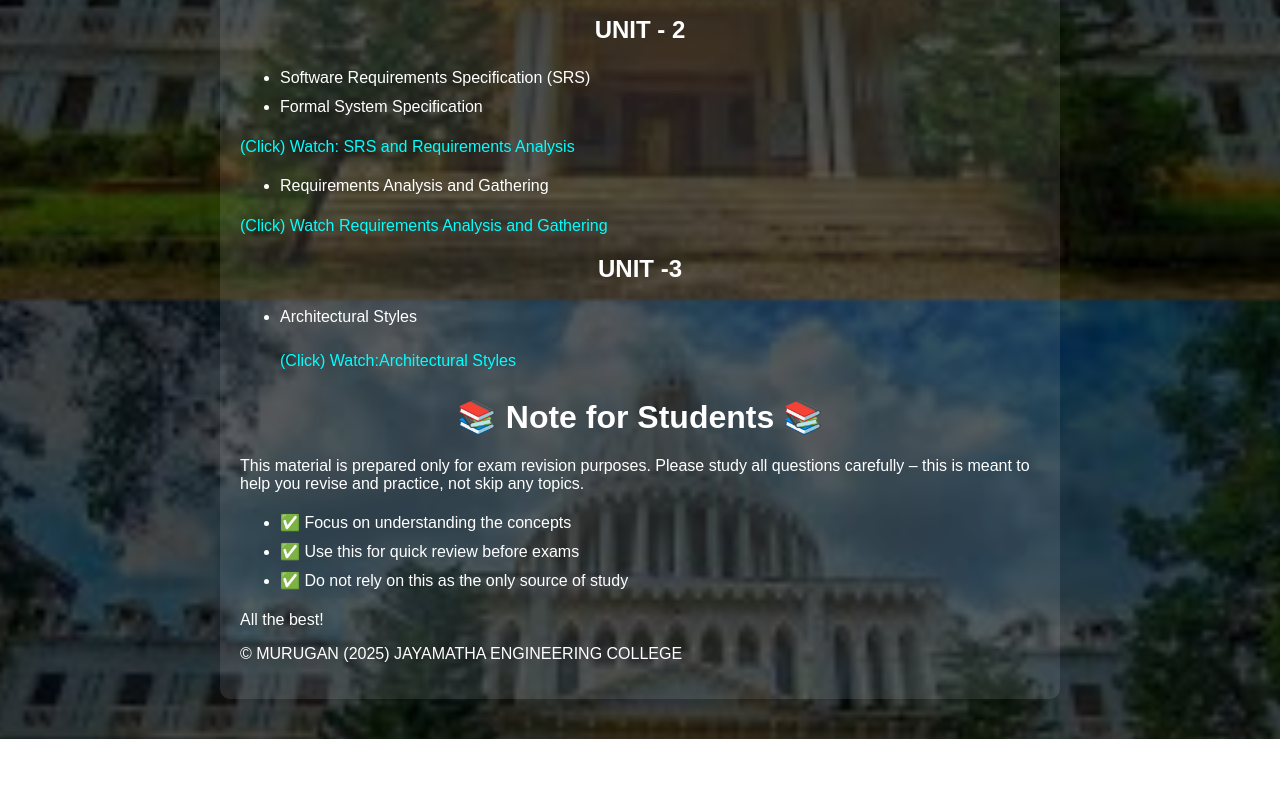
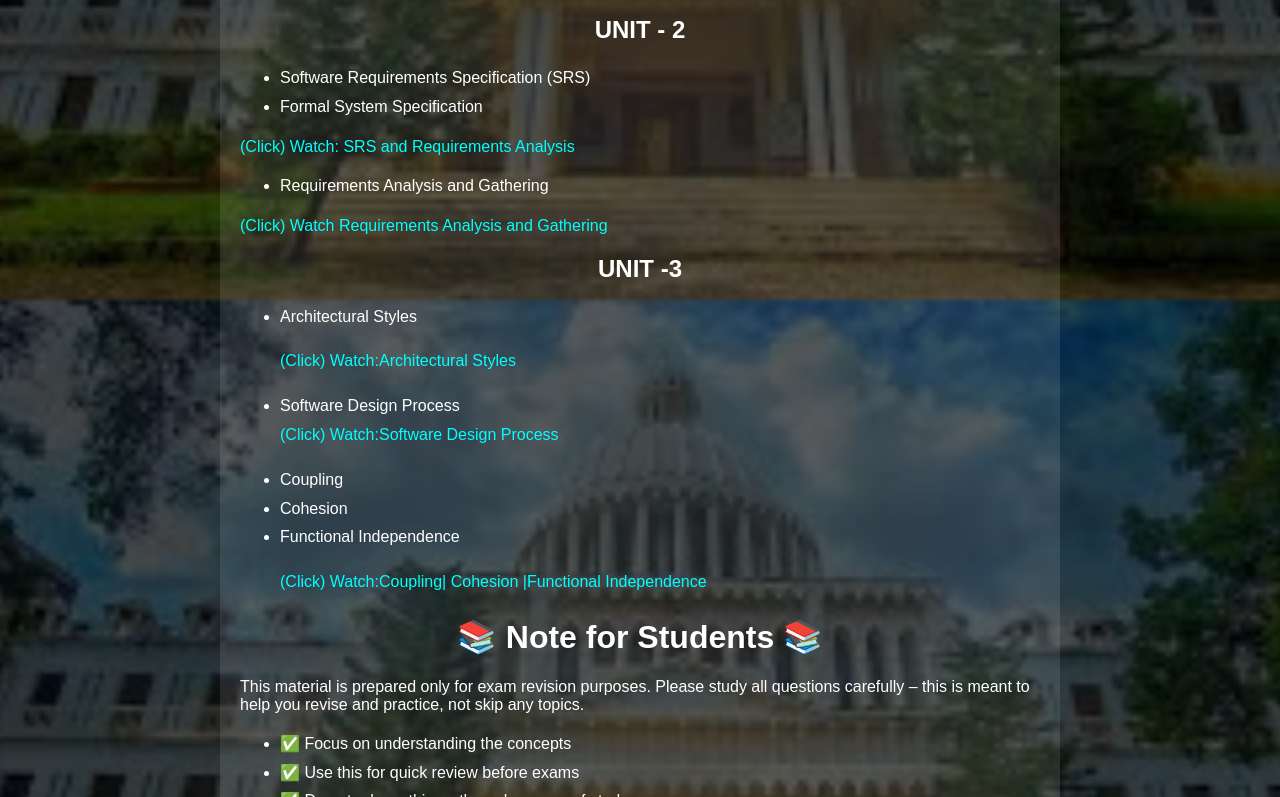
Before and after one commit to murugan2024FSD/Revision-CCS356---Object-Oriented-Software-Engineering-, a plain HTML site: page index.html in a window 1280 px wide. Shown: the part 500-1297 px from the top of the page. Before the commit the page ends 1239 px from the top, so only its background shows below. Drawn offline with Linux system fonts and the light colour scheme.

Commit message:
Update index.html

```diff
--- a/index.html
+++ b/index.html
@@ -87,7 +87,16 @@
        <p><a href="https://youtu.be/_SYZlt_2kbM?si=sRb-m7kQm1PMTAFT" target="_blank">
         (Click) Watch:Architectural Styles
         </a> </p>
-
+        <li>Software Design Process</li
+                                      <p><a href="https://youtu.be/NaO53aiSHi8?si=pJLe4aeuclG2IUKI" target="_blank">
+        (Click) Watch:Software Design Process
+        </a> </p>
+        <li>Coupling  </li>
+        <li>Cohesion</li>
+        <li>Functional Independence</li>
+                                      <p><a href="https://youtu.be/bvmcDtNVNBQ?si=8Oj2t72dC_FGGX5J" target="_blank">
+        (Click) Watch:Coupling| Cohesion |Functional Independence
+        </a> </p>
       </ul>
       <h1>📚 Note for Students 📚</h1>
       <p>
```
